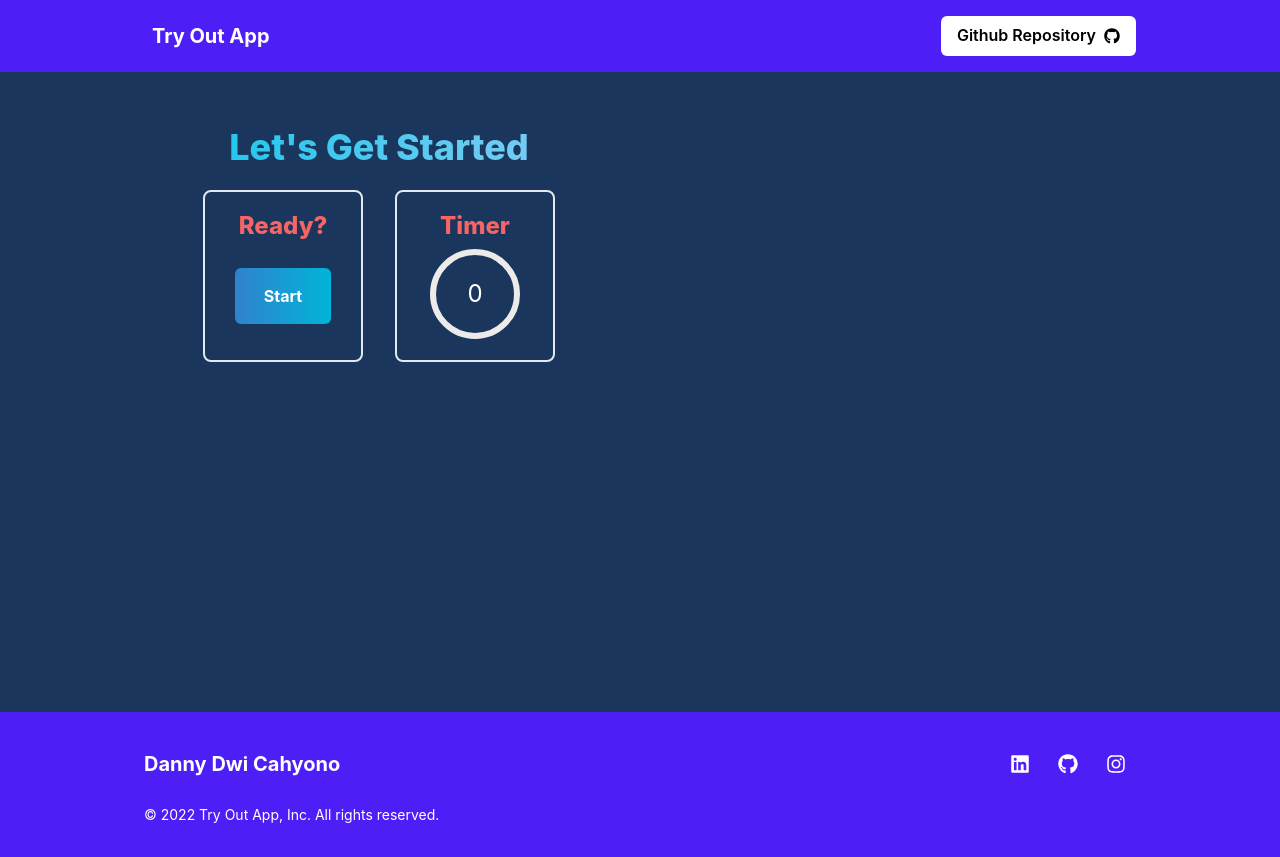
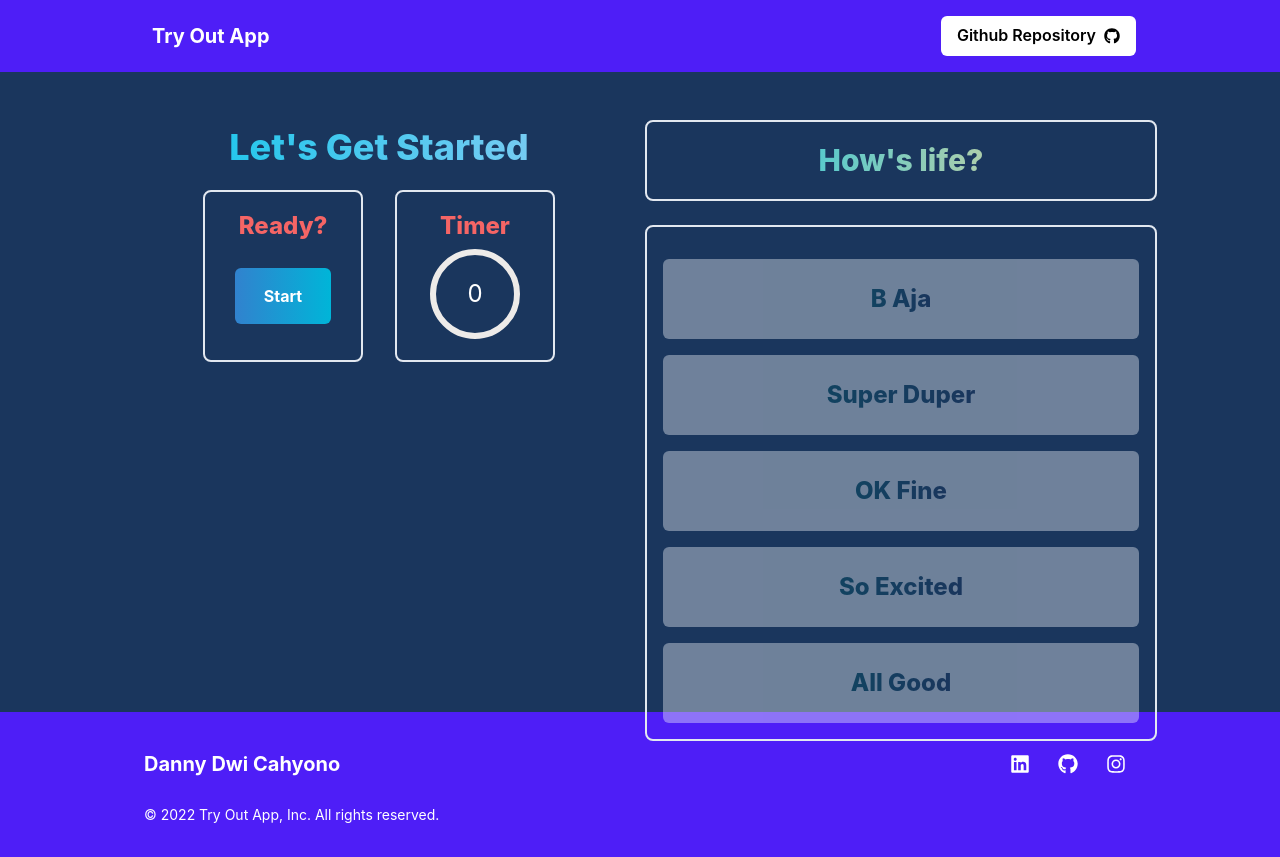
Before and after one commit to dannycahyo/try-out-app, a React (Create React App) app: page / in a window 1280 px wide. Built offline with nearby package versions, Linux system fonts and the light colour scheme; data requests are answered from the project's data file.

Commit message:
feat: UI adjustment & adjust reset actions

```diff
--- a/src/App.tsx
+++ b/src/App.tsx
@@ -72,7 +72,12 @@ function App() {
               />
             )
           )
-          .with({ value: "questionsOK" }, ({ context: { elapsed } }) => (
+          .with(
+            { value: "questionsOK" },
+            ({
+              context: { elapsed, questions, selectedQuestion, userAnswers },
+            }) => (
+              <>
                 <Box py="12">
                   <Text
                     bgGradient="linear(to-l, #90CDF4, #0BC5EA)"
@@ -126,7 +131,22 @@ function App() {
                     </Flex>
                   </Center>
                 </Box>
-          ))
+                <Box py="12">
+                  <QuestionSection
+                    question={questions[selectedQuestion].title}
+                  />
+                  <OptionsSection
+                    selectedQuestion={selectedQuestion}
+                    userAnswers={userAnswers}
+                    options={questions[selectedQuestion].options}
+                    question={questions[selectedQuestion].title}
+                    isDoingTestState={false}
+                    send={send}
+                  />
+                </Box>
+              </>
+            )
+          )
           .with({ value: "doingTest" }, () => <LoadingSkeleton />)
           .with(
             { value: { doingTest: "normal" } },
@@ -135,6 +155,16 @@ function App() {
             }) => (
               <>
                 <Box py="12">
+                  <Text
+                    bgGradient="linear(to-l, #90CDF4, #0BC5EA)"
+                    bgClip="text"
+                    fontSize="4xl"
+                    fontWeight="extrabold"
+                    textAlign="center"
+                    mb="4"
+                  >
+                    You Can Do It!
+                  </Text>
                   <Center>
                     <TimerSection elapsed={elapsed} />
                   </Center>
@@ -256,7 +286,7 @@ function App() {
                     userAnswers={userAnswers}
                     options={questions[selectedQuestion].options}
                     question={questions[selectedQuestion].title}
-                    isDoingTestState={!state.matches("doingTest")}
+                    isDoingTestState={true}
                     send={send}
                   />
                 </Box>
@@ -338,10 +368,8 @@ function App() {
             ({ context: { correctAnswer, duration, elapsed } }) => (
               <Modal isCentered isOpen={true} onClose={() => {}} size="xl">
                 <ModalOverlay
-                  bg="none"
-                  backdropFilter="auto"
-                  backdropInvert="80%"
-                  backdropBlur="2px"
+                  bg="blackAlpha.300"
+                  backdropFilter="blur(10px) hue-rotate(90deg)"
                 />
                 <ModalContent>
                   <ModalHeader>Upss Sorry, You Failed!</ModalHeader>
--- a/src/components/OptionsSection.tsx
+++ b/src/components/OptionsSection.tsx
@@ -44,7 +44,7 @@ const OptionsSection = ({
               py="10"
               {...(option === userAnswers[selectedQuestion]?.answer &&
                 isAnsweredProps)}
-              disabled={isDoingTestState}
+              disabled={!isDoingTestState}
               onClick={() => {
                 send({ type: "CHOOSE_ANSWER", answer: option, question });
               }}
--- a/src/machine/tryOutMachine.ts
+++ b/src/machine/tryOutMachine.ts
@@ -188,6 +188,7 @@ export const tryOutMachine =
         elapsed: (_) => 0,
         interval: (_) => 0.1,
         duration: (_) => 0,
+        userAnswers: (ctx) => new Array(ctx.questions.length).fill({}),
       }),
     },
     guards: {
```
Lines whose indentation alone changed are shown as unchanged.
